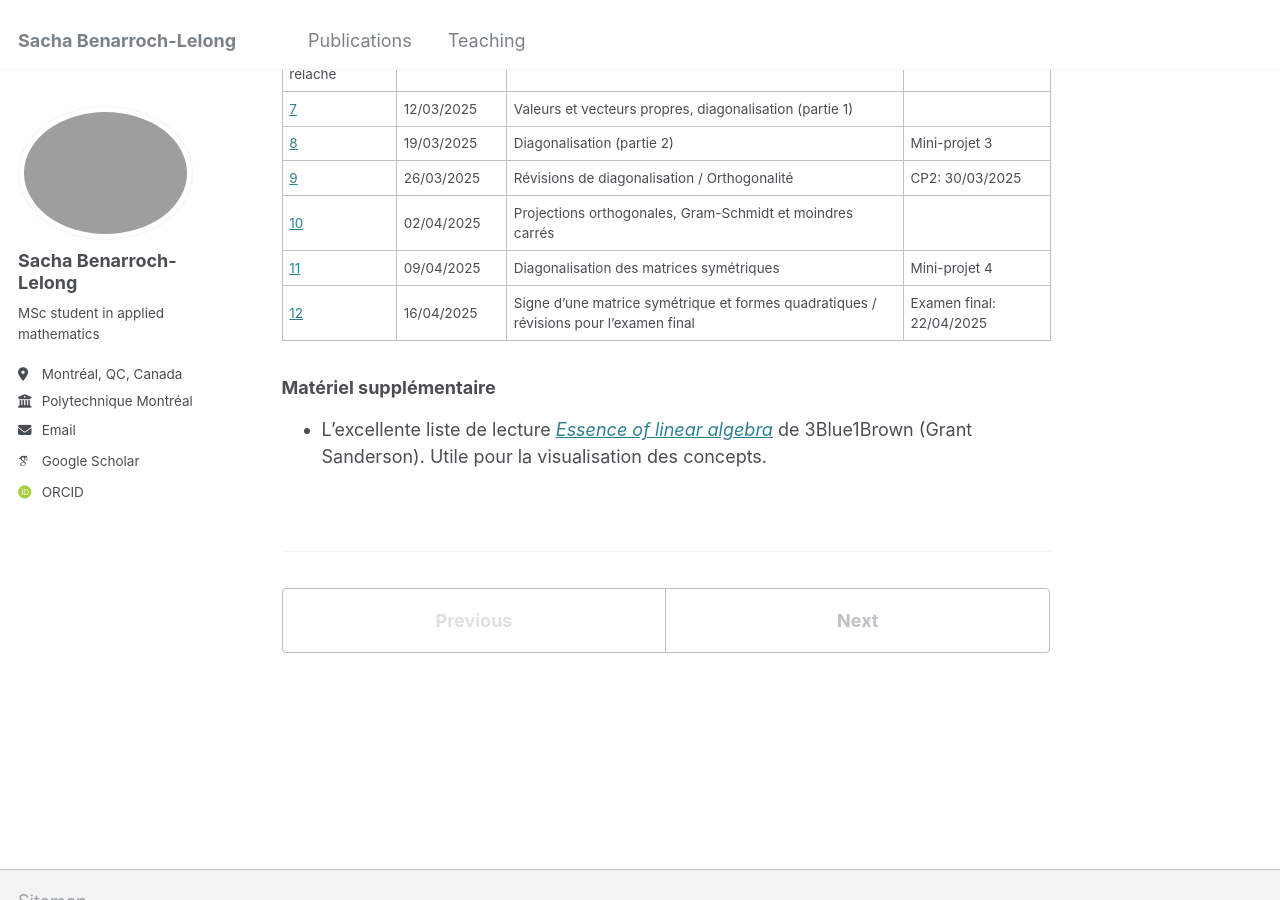
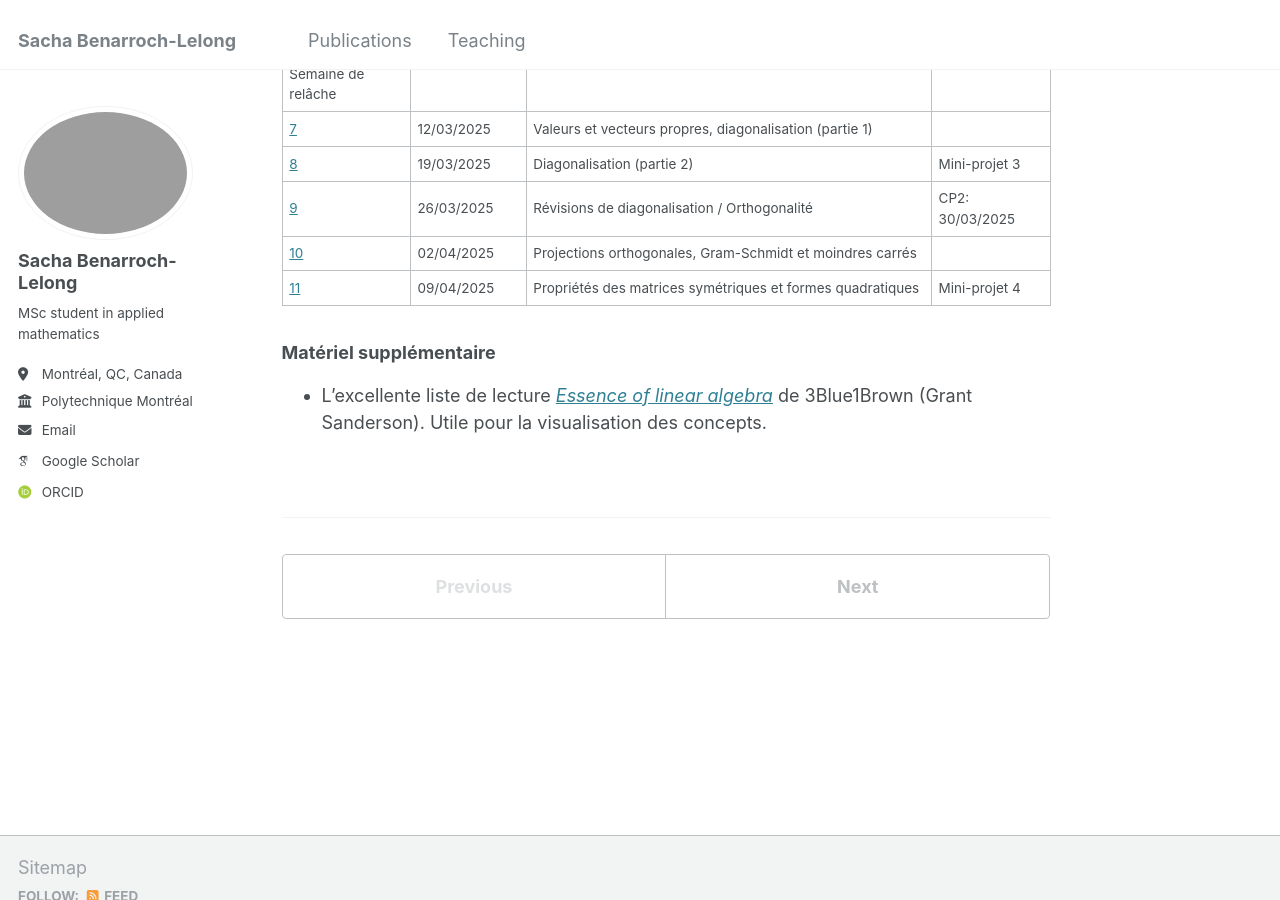
Before and after one commit to sblelong/sblelong.github.io, a Jekyll site: the page built from _teaching/mth1008.md, in a window 1280 px wide and 900 px high, scrolled down 1068 px. Built offline with Jekyll 4.4.1, drawn with Linux system fonts in a browser that asks for light colours; some web fonts are replaced.

Commit message:
update final TD11/12

```diff
--- a/_teaching/mth1008.md
+++ b/_teaching/mth1008.md
@@ -23,22 +23,21 @@ date: 2025-01-01
 
 Ce programme est prévisionnel et suit la progression des séances de cours.
 
-| Séance                       | Date             | Contenu                                                                               | Évaluation               |
-| ---------------------------- | ---------------- | ------------------------------------------------------------------------------------- | ------------------------ |
-| [0](/teaching/mth1008/td0)   | 15/01/2025       | Révisions : calculs matriciel et vectoriel, systèmes d'équations linéaires            |
-| [1](/teaching/mth1008/td1)   | 15 et 22/01/2025 | Matrices par blocs, indépendance linéaire et inversion de matrices                    |
-| [2](/teaching/mth1008/td2)   | 29/01/2025       | Noyau, rang, factorisation \\(LU\\) et déterminants                                   | Mini-projet 1            |
-| [3](/teaching/mth1008/td3)   | 05/02/2025       | Propriétés des déterminants, espaces vectoriels (partie 1)                            | CP1: 09/02/2025          |
-| [4](/teaching/mth1008/td4)   | 12/02/2025       | Espaces vectoriels (partie 2)                                                         |
-| [5](/teaching/mth1008/td5)   | 19/02/2025       | Applications linéaires                                                                | Mini-projet 2            |
-| [6](/teaching/mth1008/td6)   | 26/02/2025       | Nombres complexes                                                                     |
-| Semaine de relâche           |                  |                                                                                       |
-| [7](/teaching/mth1008/td7)   | 12/03/2025       | Valeurs et vecteurs propres, diagonalisation (partie 1)                               |
-| [8](/teaching/mth1008/td8)   | 19/03/2025       | Diagonalisation (partie 2)                                                            | Mini-projet 3            |
-| [9](/teaching/mth1008/td9)   | 26/03/2025       | Révisions de diagonalisation / Orthogonalité                                          | CP2: 30/03/2025          |
-| [10](/teaching/mth1008/td10) | 02/04/2025       | Projections orthogonales, Gram-Schmidt et moindres carrés                             |                          |
-| [11](/teaching/mth1008/td11) | 09/04/2025       | Diagonalisation des matrices symétriques                                              | Mini-projet 4            |
-| [12](/teaching/mth1008/td12) | 16/04/2025       | Signe d'une matrice symétrique et formes quadratiques / révisions pour l'examen final | Examen final: 22/04/2025 |
+| Séance                       | Date             | Contenu                                                                    | Évaluation      |
+| ---------------------------- | ---------------- | -------------------------------------------------------------------------- | --------------- |
+| [0](/teaching/mth1008/td0)   | 15/01/2025       | Révisions : calculs matriciel et vectoriel, systèmes d'équations linéaires |
+| [1](/teaching/mth1008/td1)   | 15 et 22/01/2025 | Matrices par blocs, indépendance linéaire et inversion de matrices         |
+| [2](/teaching/mth1008/td2)   | 29/01/2025       | Noyau, rang, factorisation \\(LU\\) et déterminants                        | Mini-projet 1   |
+| [3](/teaching/mth1008/td3)   | 05/02/2025       | Propriétés des déterminants, espaces vectoriels (partie 1)                 | CP1: 09/02/2025 |
+| [4](/teaching/mth1008/td4)   | 12/02/2025       | Espaces vectoriels (partie 2)                                              |
+| [5](/teaching/mth1008/td5)   | 19/02/2025       | Applications linéaires                                                     | Mini-projet 2   |
+| [6](/teaching/mth1008/td6)   | 26/02/2025       | Nombres complexes                                                          |
+| Semaine de relâche           |                  |                                                                            |
+| [7](/teaching/mth1008/td7)   | 12/03/2025       | Valeurs et vecteurs propres, diagonalisation (partie 1)                    |
+| [8](/teaching/mth1008/td8)   | 19/03/2025       | Diagonalisation (partie 2)                                                 | Mini-projet 3   |
+| [9](/teaching/mth1008/td9)   | 26/03/2025       | Révisions de diagonalisation / Orthogonalité                               | CP2: 30/03/2025 |
+| [10](/teaching/mth1008/td10) | 02/04/2025       | Projections orthogonales, Gram-Schmidt et moindres carrés                  |                 |
+| [11](/teaching/mth1008/td11) | 09/04/2025       | Propriétés des matrices symétriques et formes quadratiques                 | Mini-projet 4   |
 
 ### Matériel supplémentaire
 
```
Also changed, not shown: _teaching/mth1008/td11.md (+2 -1 lines).
